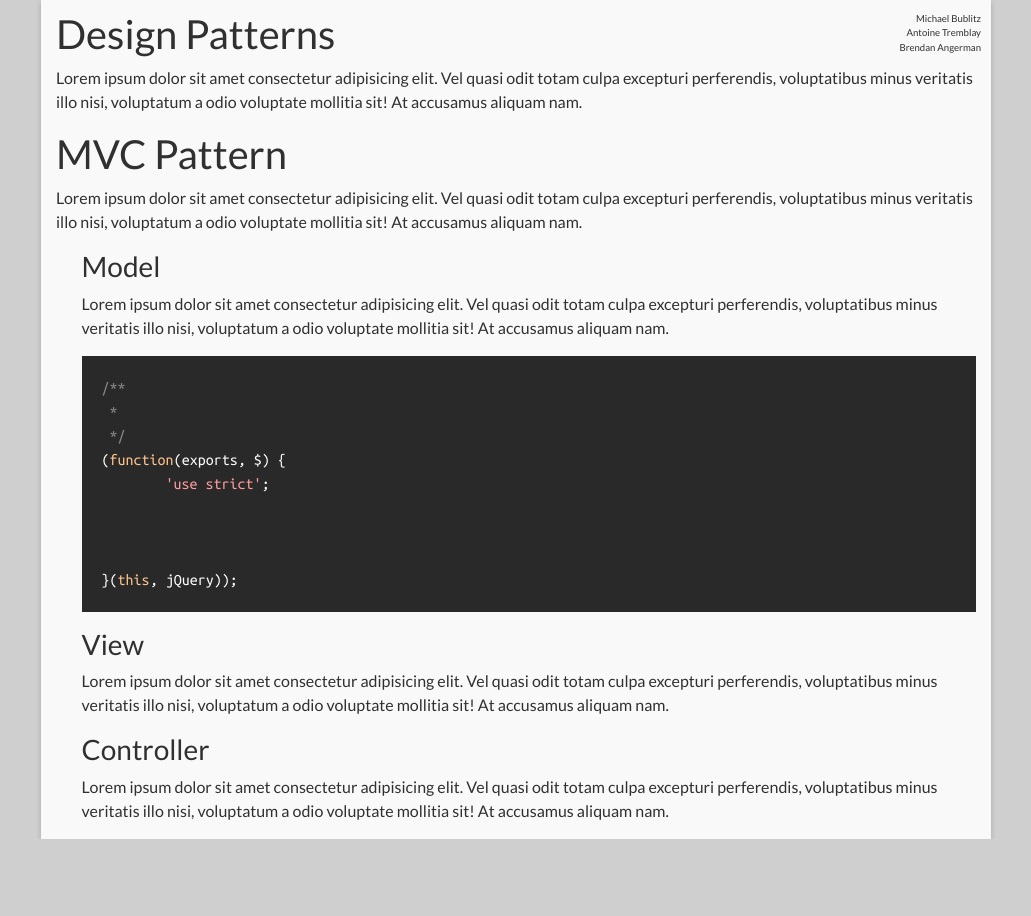
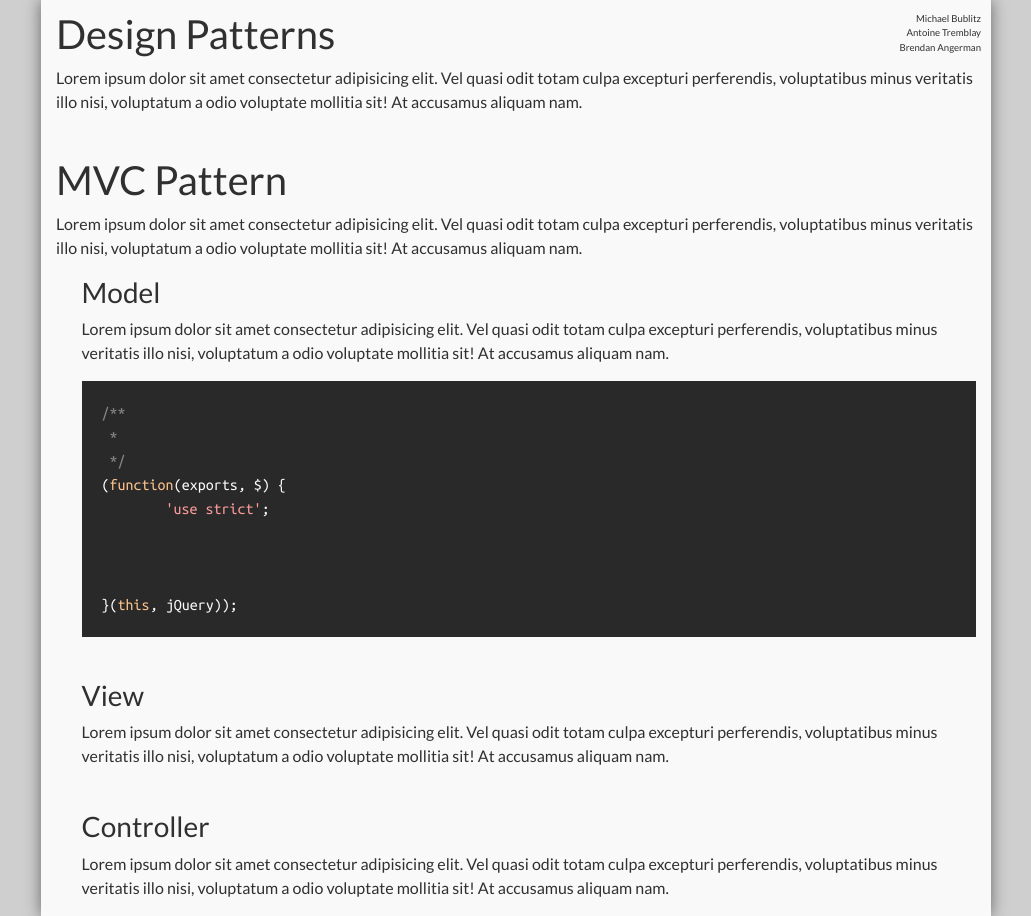
Before and after one commit to bAngerman/pattern-report, a plain HTML site: page index.html in a window 1280 px wide. Shown: the whole page, without its empty margins (124-1155 px from the left). Before the commit the page ends 839 px from the top, so only its background shows below. Drawn offline with nearby package versions, Linux system fonts and the light colour scheme.

Commit message:
more formatting + styling

```diff
--- a/css/style.less
+++ b/css/style.less
@@ -12,7 +12,7 @@ body {
     position: relative;
     background-color: #f9f9f9;
     min-height: 100vh;
-    box-shadow: rgba(0,0,0,.2) 0 2px 5px;
+    box-shadow:  0px 0px 15px rgba(0,0,0,.5);
 
     .people {
       position: absolute;
@@ -22,8 +22,14 @@ body {
       font-size: 0.6rem;
     }
 
-    .sub {
+    .indent {
       padding-left: 1.6rem;
+    }
+    section {
+      padding-bottom: 1.6rem;
+    }
+    section:last-of-type {
+      padding-bottom: 0rem;
     }
     code,
     .code,
--- a/index.html
+++ b/index.html
@@ -28,11 +28,16 @@
 				<div class="col-12 col-md-10">
 					<div class="people">Michael Bublitz<br>Antoine Tremblay<br>Brendan Angerman</div>
 					<article>
+						<section>
 							<h1>Design Patterns</h1>
 							<p>Lorem ipsum dolor sit amet consectetur adipisicing elit. Vel quasi odit totam culpa excepturi perferendis, voluptatibus minus veritatis illo nisi, voluptatum a odio voluptate mollitia sit! At accusamus aliquam nam.</p>
+						</section>
+						<section>
 							<h1>MVC Pattern</h1>
 							<p>Lorem ipsum dolor sit amet consectetur adipisicing elit. Vel quasi odit totam culpa excepturi perferendis, voluptatibus minus veritatis illo nisi, voluptatum a odio voluptate mollitia sit! At accusamus aliquam nam.</p>
-						<div class="sub">
+						</section>
+						<div class="indent">
+							<section>
 								<h3>Model</h3>
 								<p>Lorem ipsum dolor sit amet consectetur adipisicing elit. Vel quasi odit totam culpa excepturi perferendis, voluptatibus minus veritatis illo nisi, voluptatum a odio voluptate mollitia sit! At accusamus aliquam nam.</p>
 								<pre><code class="javascript">/**
@@ -44,10 +49,15 @@
 
 
 }(this, jQuery));</code></pre>
+							</section>
+							<section>
 								<h3>View</h3>
 								<p>Lorem ipsum dolor sit amet consectetur adipisicing elit. Vel quasi odit totam culpa excepturi perferendis, voluptatibus minus veritatis illo nisi, voluptatum a odio voluptate mollitia sit! At accusamus aliquam nam.</p>
+							</section>
+							<section>
 								<h3>Controller</h3>
 								<p>Lorem ipsum dolor sit amet consectetur adipisicing elit. Vel quasi odit totam culpa excepturi perferendis, voluptatibus minus veritatis illo nisi, voluptatum a odio voluptate mollitia sit! At accusamus aliquam nam.</p>
+							</section>
 						</div>
 					</article>
 				</div>
```
Also changed, not shown: css/style.css. Lines whose indentation alone changed are shown as unchanged.
